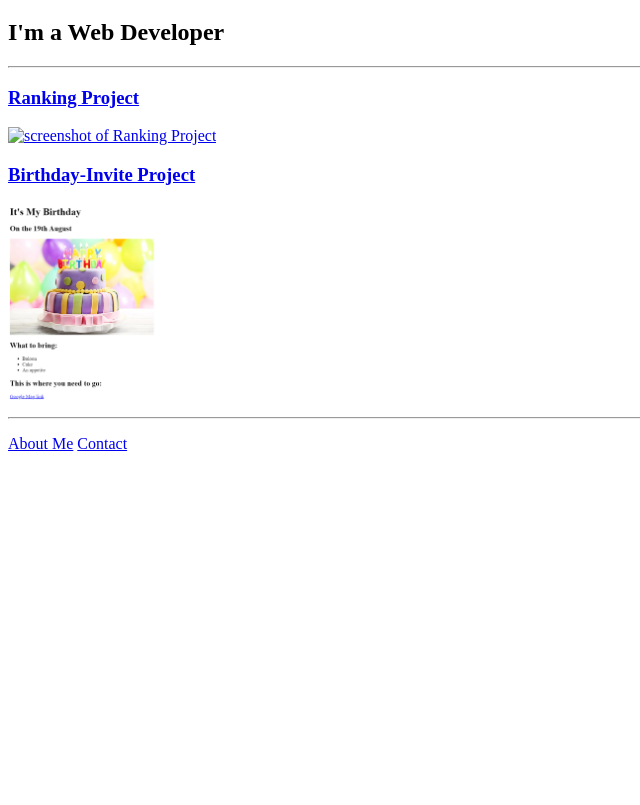
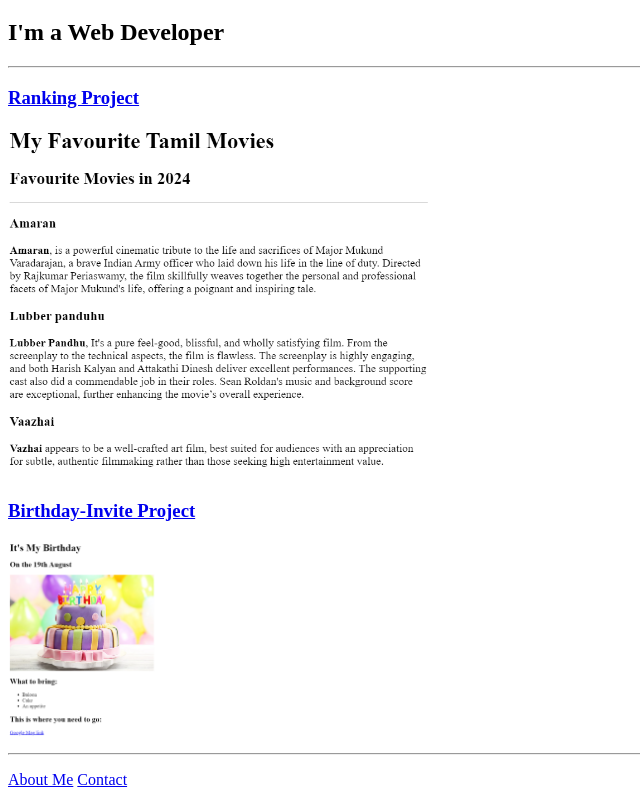
Before and after one commit to Sam198hs/html-portfolio, a plain HTML site: page index.html in a window 1280 px wide. Shown: the part 61-866 px from the top of the page, without its empty margins (0-640 px from the left). Before the commit the page ends 800 px from the top, so only its background shows below. Drawn offline with Linux system fonts and the light colour scheme.

Commit message:
Add files via upload

```diff
--- a/index.html
+++ b/index.html
@@ -2,14 +2,14 @@
  <html lang="en">
   <head>
     <meta charset="UTF-8">
-    <title>My Portfolio</title>
+    <title>Sam's Portfolio</title>
   </head>
   <body>
     <h1>Sam's Portfolio</h1>
         <h2>I'm a Web Developer</h2>
      <hr>
         <h3><a href="./public/movie-ranking.html">Ranking Project</a></h3>
-        <a href="./public/movie-ranking.html"><img src="./assets/images/Movie Ranker.png/" height="200" alt="screenshot of Ranking Project"></a>
+        <a href="./public/movie-ranking.html"><img src="./assets/images/movie_ranker.png" height="350" alt="screenshot of Ranking Project"></a>
 
         <h3><a href="./public/birthday-invite.html">Birthday-Invite Project</a></h3>
         <a href="./public/birthday-invite.html"><img src="./assets/images/Birthday.png" height="200" alt="screenshot of birthday-invite Project"></a>
```
Also changed, not shown: assets/images/movie_ranker.png (added).
